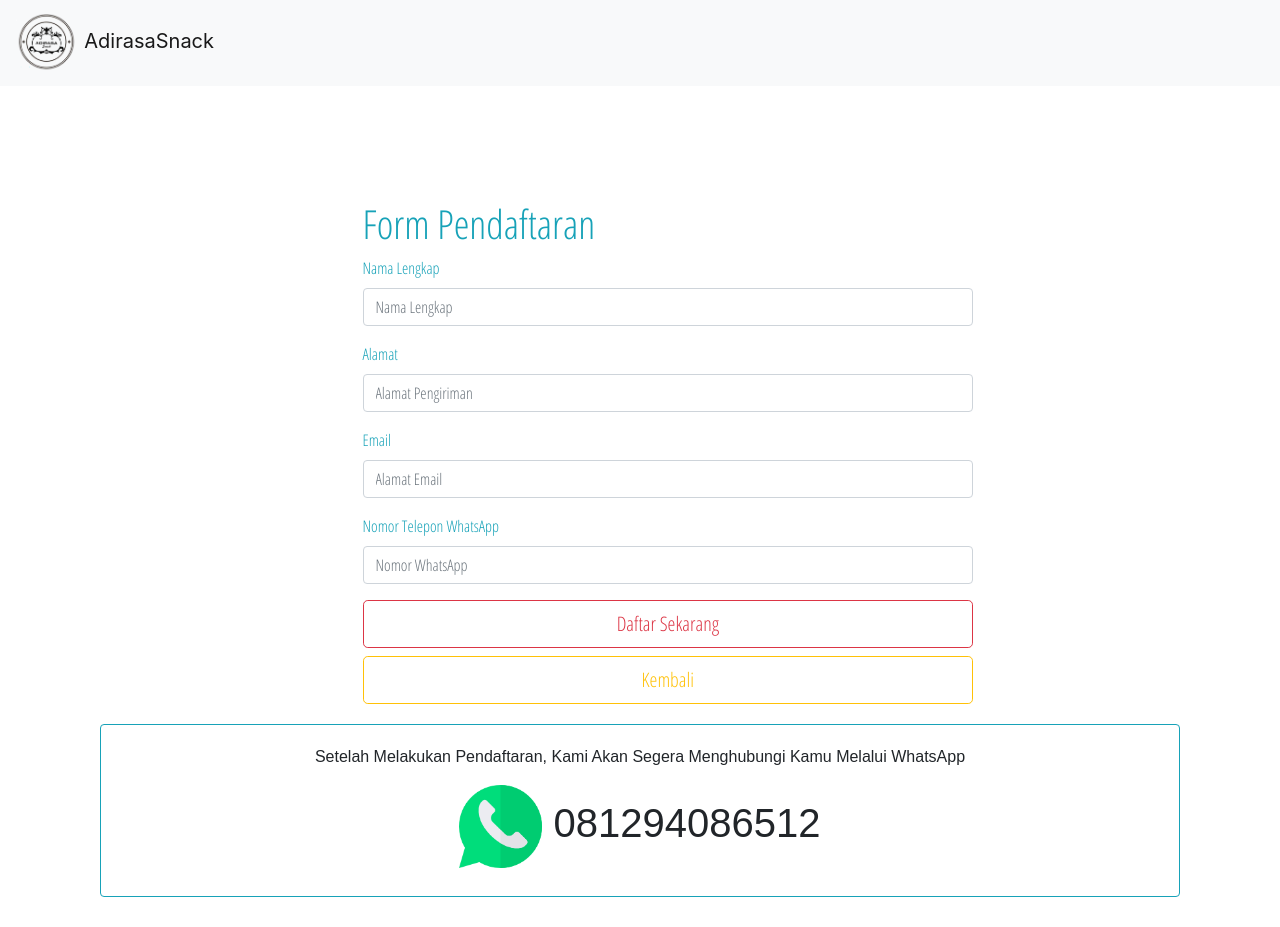
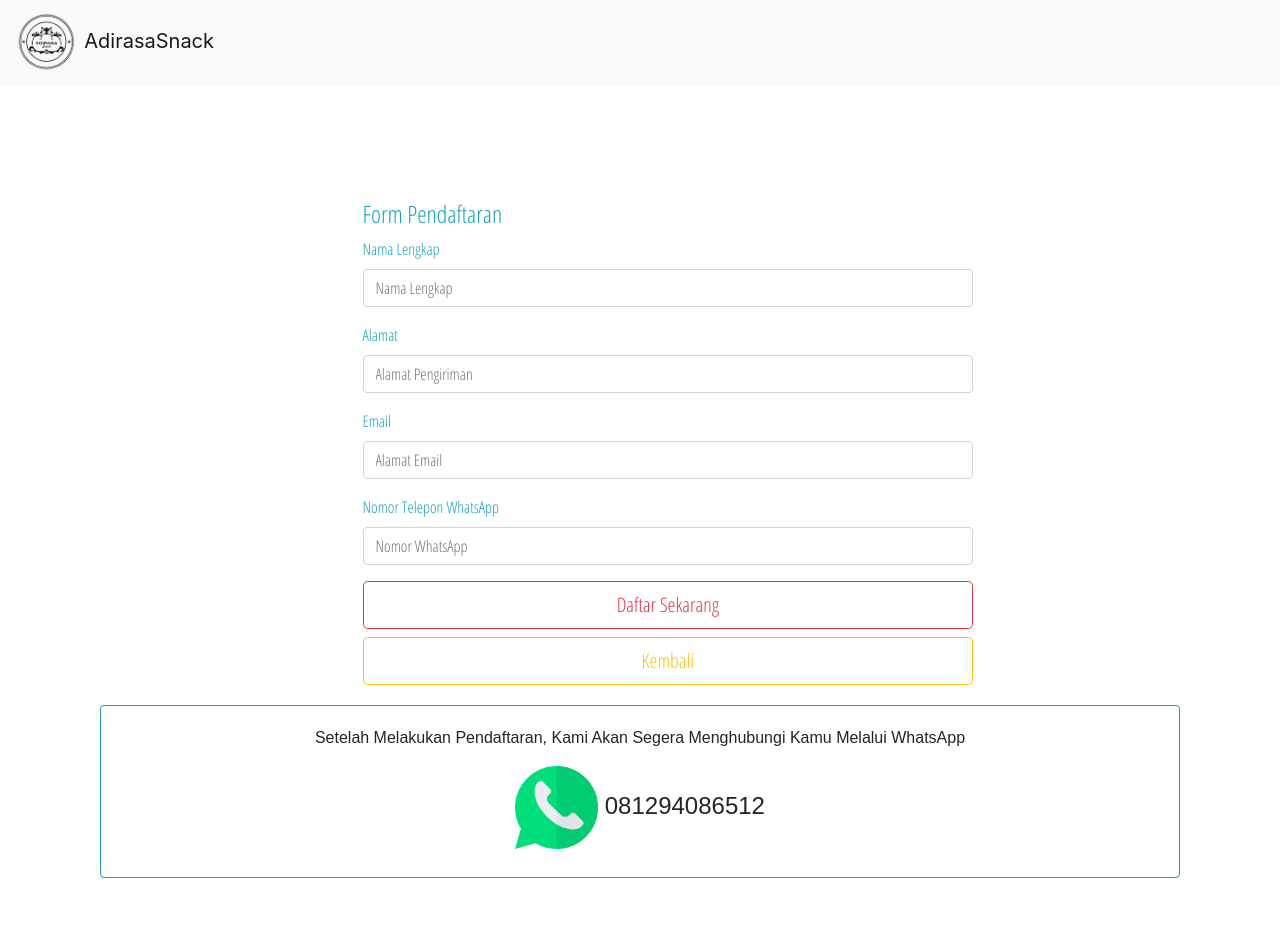
Before and after one commit to stefanusdody/webstore, a React (Create React App) app: page /signup in a window 1280 px wide. Shown: the top 927 px of the page. Built offline with nearby package versions, Linux system fonts and the light colour scheme; no server answers.

Commit message:
form editing

```diff
--- a/src/medium/carouselproduct.js
+++ b/src/medium/carouselproduct.js
@@ -16,7 +16,6 @@ const box = {
   fontFamily: "Open Sans Condensed",
   fontFamily: "sans-serif",
   textAlign: "center",
-  marginTop: "20px"
 }
 
 class CarouselProduct extends Component {
--- a/src/medium/signupform.js
+++ b/src/medium/signupform.js
@@ -101,7 +101,7 @@ render() {
       <Form
        className="loginForm text-info"
        onSubmit={this.submitForm}>
-      <h1>Form Pendaftaran</h1>
+      <h4>Form Pendaftaran</h4>
          <FormGroup>
          <Label for="exampleName">Nama Lengkap</Label>
           <Input
@@ -163,7 +163,7 @@ render() {
       <Col xs={12} sm={12} md={12} lg={12}>
          <Card outline color="info" body style={box}>
          <p>Setelah Melakukan Pendaftaran, Kami Akan Segera Menghubungi Kamu Melalui WhatsApp</p>
-         <h1> <img width="8%" src={require(`../assets/whatsapp.png`)} alt="Card"/>  081294086512</h1>
+         <h4> <img width="8%" src={require(`../assets/whatsapp.png`)} alt="Card"/>  081294086512</h4>
          </Card>
       </Col>
 
```
